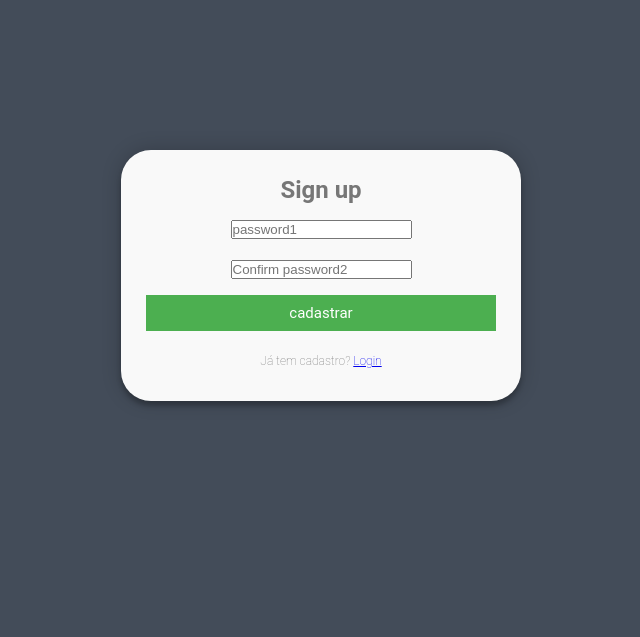
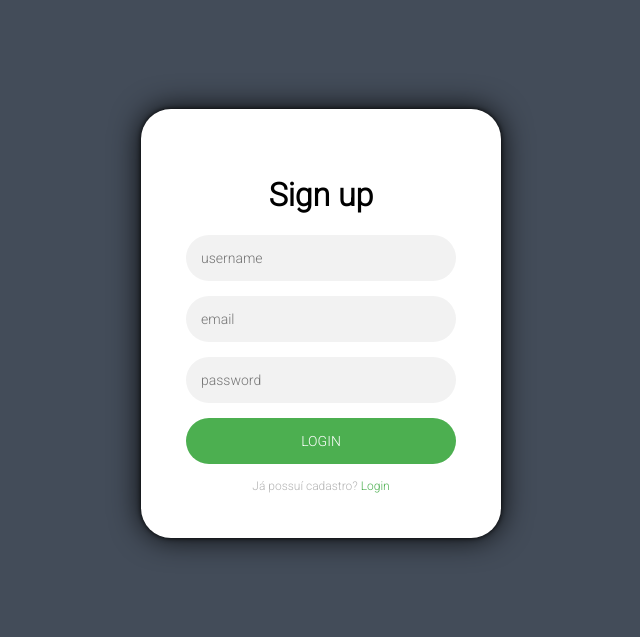
Before and after one commit to BrunoSlamek/e-commerce-django, a Django app: template app/templates/cadastrar_usuario.html in a window 1280 px wide. Shown: the top 637 px of the page, without its empty margins (319-959 px from the left). Run offline with Django 3.2, Linux system fonts and the light colour scheme; the template is opened without the code that fills it, so the values that code supplies are empty.

Commit message:
add sign up page

```diff
--- a/app/static/css/cadastrar_usuario.css
+++ b/app/static/css/cadastrar_usuario.css
@@ -1,118 +1,120 @@
-* {
-    margin: 0;
+@import url(https://fonts.googleapis.com/css?family=Roboto:300);
+.login-page {
+    width: 360px;
+    padding: 8% 0 0;
+    margin: auto;
+}
+
+.form {
+    position: relative;
+    z-index: 1;
+    background: #FFFFFF;
+    max-width: 360px;
+    margin: 0 auto 100px;
+    padding: 45px;
+    text-align: center;
+    box-shadow: 0 0 30px 0 rgba(0, 0, 0, 0.9), 0 0px 5px 0 rgba(0, 0, 0, 0.9);
+    border-radius: 30px;
+}
+
+.form input {
+    font-family: "Roboto", sans-serif;
+    outline: 0;
+    background: #f2f2f2;
+    width: 100%;
+    border: 0;
+    border-radius: 25px;
+    margin: 0 0 15px;
+    padding: 15px;
+    box-sizing: border-box;
+    font-size: 14px;
+}
+
+.form button {
+    font-family: "Roboto", sans-serif;
+    text-transform: uppercase;
+    outline: 0;
+    background: #4CAF50;
+    width: 100%;
+    border: 0;
+    border-radius: 25px;
+    padding: 15px;
+    color: #FFFFFF;
+    font-size: 14px;
+    -webkit-transition: all 0.3 ease;
+    transition: all 0.3 ease;
+    cursor: pointer;
+}
+
+.form button:hover,
+.form button:active,
+.form button:focus {
+    background: #43A047;
+}
+
+.form .message {
+    margin: 15px 0 0;
+    color: #b3b3b3;
+    font-size: 12px;
+}
+
+.form .message a {
+    color: #4CAF50;
+    text-decoration: none;
+}
+
+.form .register-form {
+    display: none;
+}
+
+.container {
+    position: relative;
+    z-index: 1;
+    max-width: 300px;
+    margin: 0 auto;
+}
+
+.container:before,
+.container:after {
+    content: "";
+    display: block;
+    clear: both;
+}
+
+.container .info {
+    margin: 50px auto;
+    text-align: center;
+}
+
+.container .info h1 {
+    margin: 0 0 15px;
     padding: 0;
-    box-sizing: border-box;
-    -webkit-box-sizing: border-box;
-    -moz-box-sizing: border-box;
-    -webkit-font-smoothing: antialiased;
-    -moz-font-smoothing: antialiased;
-    -o-font-smoothing: antialiased;
-    font-smoothing: antialiased;
-    text-rendering: optimizeLegibility;
+    font-size: 36px;
+    font-weight: 300;
+    color: #1a1a1a;
+}
+
+.container .info span {
+    color: #4d4d4d;
+    font-size: 12px;
+}
+
+.container .info span a {
+    color: #000000;
+    text-decoration: none;
+}
+
+.container .info span .fa {
+    color: #EF3B3A;
 }
 
 body {
-    font-family: "Roboto", Helvetica, Arial, sans-serif;
-    font-weight: 100;
-    font-size: 12px;
-    line-height: 30px;
-    color: #777;
     background: #434C59;
+    background: -webkit-linear-gradient(right, #434C59, #434C59);
+    background: -moz-linear-gradient(right, #434C59, #434C59);
+    background: -o-linear-gradient(right, #434C59, #434C59);
+    background: linear-gradient(to left, #434C59, #434C59);
+    font-family: "Roboto", sans-serif;
+    -webkit-font-smoothing: antialiased;
+    -moz-osx-font-smoothing: grayscale;
 }
-
-.container {
-    max-width: 400px;
-    width: 100%;
-    margin: 0 auto;
-    position: relative;
-    text-align: center;
-}
-
-#contact input[type="text"],
-#contact input[type="email"],
-#contact input[type="tel"],
-#contact input[type="url"],
-#contact textarea,
-#contact button[type="submit"] {
-    font: 400 12px/16px "Roboto", Helvetica, Arial, sans-serif;
-}
-
-#contact {
-    background: #F9F9F9;
-    padding: 25px;
-    margin: 150px 0;
-    box-shadow: 0 0 20px 0 rgba(0, 0, 0, 0.2), 0 5px 5px 0 rgba(0, 0, 0, 0.24);
-    border-radius: 30px;
-}
-
-#contact h3 {
-    display: block;
-    font-size: 30px;
-    font-weight: 300;
-    margin-bottom: 10px;
-}
-
-#contact h4 {
-    margin: 5px 0 15px;
-    display: block;
-    font-size: 13px;
-    font-weight: 400;
-}
-
-fieldset {
-    border: medium none !important;
-    margin: 0 0 10px;
-    min-width: 100%;
-    padding: 0;
-    width: 100%;
-    border-radius: 30px;
-}
-
-#contact input[type="text"],
-#contact input[type="email"],
-#contact input[type="tel"],
-#contact input[type="url"],
-#contact textarea {
-    width: 100%;
-    border: 1px solid #ccc;
-    background: #FFF;
-    margin: 0 0 5px;
-    padding: 10px;
-}
-
-#contact input[type="text"]:hover,
-#contact input[type="email"]:hover,
-#contact input[type="tel"]:hover,
-#contact input[type="url"]:hover,
-#contact textarea:hover {
-    -webkit-transition: border-color 0.3s ease-in-out;
-    -moz-transition: border-color 0.3s ease-in-out;
-    transition: border-color 0.3s ease-in-out;
-    border: 1px solid #aaa;
-}
-
-#contact button[type="submit"] {
-    cursor: pointer;
-    width: 100%;
-    border: none;
-    background: #4CAF50;
-    color: #FFF;
-    margin: 0 0 5px;
-    padding: 10px;
-    font-size: 15px;
-}
-
-#contact button[type="submit"]:hover {
-    background: #43A047;
-    -webkit-transition: background 0.3s ease-in-out;
-    -moz-transition: background 0.3s ease-in-out;
-    transition: background-color 0.3s ease-in-out;
-}
-
-#contact button[type="submit"]:active {
-    box-shadow: inset 0 1px 3px rgba(0, 0, 0, 0.5);
-}
-
-#contact .form-group {
-    text-align: center;
-}
--- a/app/templates/cadastrar_usuario.html
+++ b/app/templates/cadastrar_usuario.html
@@ -11,30 +11,17 @@
 </head>
 
 <body>
-    <div class="container">
-        <form id="contact" action="" method="post">
-            {% csrf_token %}
-            <h1>Sign up</h1>
-            <fieldset>
-                {{form_usuario.username.errors}}
-                <label placeholder="username" type="text" tabindex="1" required autofocus></label>
-                {{form_usuario.username}}
-            </fieldset>
-            <fieldset>
-                {{form_usuario.password1.errors}}
-                <input placeholder="password1" type="password1" tabindex="1" required autofocus>
-                {{form_usuario.password1}}
-            </fieldset>
-            <fieldset>
-                {{form_usuario.password2.errors}}
-                <input placeholder="Confirm password2" type="password2" tabindex="1" required autofocus>
-                {{form_usuario.password2}}
-            </fieldset>
-            <fieldset>
-                <button name="submit" type="submit" id="contact-submit" data-submit="...Sending">cadastrar</button>
-            </fieldset>
-            <p class="message">Já tem cadastro? <a href="{% url 'login' %}">Login</a></p>
-        </form>
+    <div class="login-page">
+        <div class="form">
+            <form method="GET" class="login-form">
+                <h1 id="sign">Sign up</h1>
+                <input name="campo-nome-usuario" type="text" placeholder="username" />
+                <input name="campo-email" type="email" placeholder="email" />
+                <input name="campo-senha" type="password" placeholder="password" />
+                <button>login</button>
+                <p class="message">Já possuí cadastro? <a href="{% url 'login' %}">Login</a></p>
+            </form>
+        </div>
     </div>
 </body>
 
--- a/app/templates/login.html
+++ b/app/templates/login.html
@@ -18,7 +18,7 @@
                 <input type="text" placeholder="username" />
                 <input type="password" placeholder="password" />
                 <button>login</button>
-                <p class="message">Not registered? <a href="{% url 'cadastrar_usuario' %}">Create an account</a></p>
+                <p class="message">Não possuí conta? <a href="{% url 'cadastrar_usuario' %}">Crie uma conta</a></p>
             </form>
         </div>
     </div>
```
Also changed, not shown: app/views.py (+13 -0 lines).
